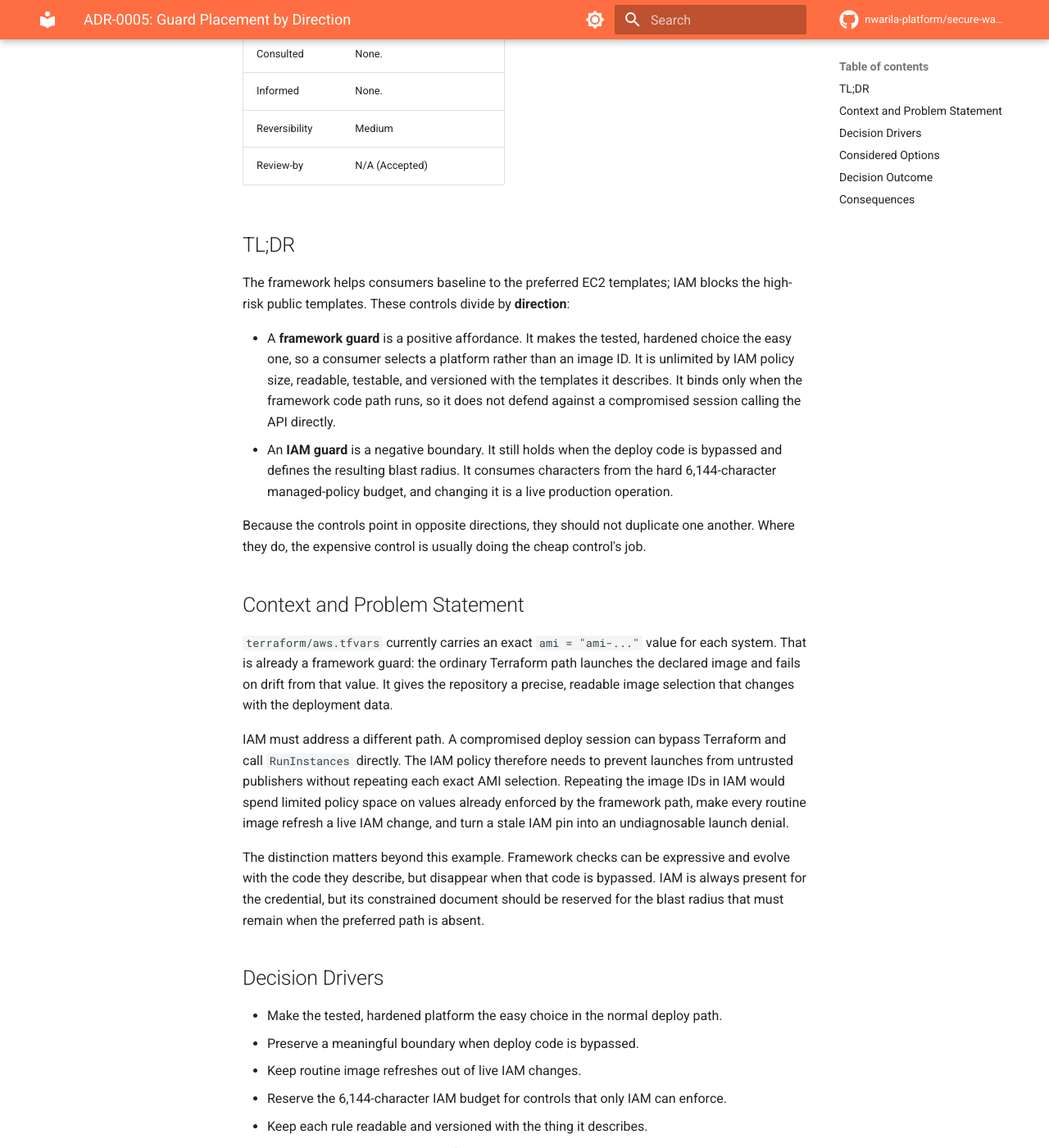
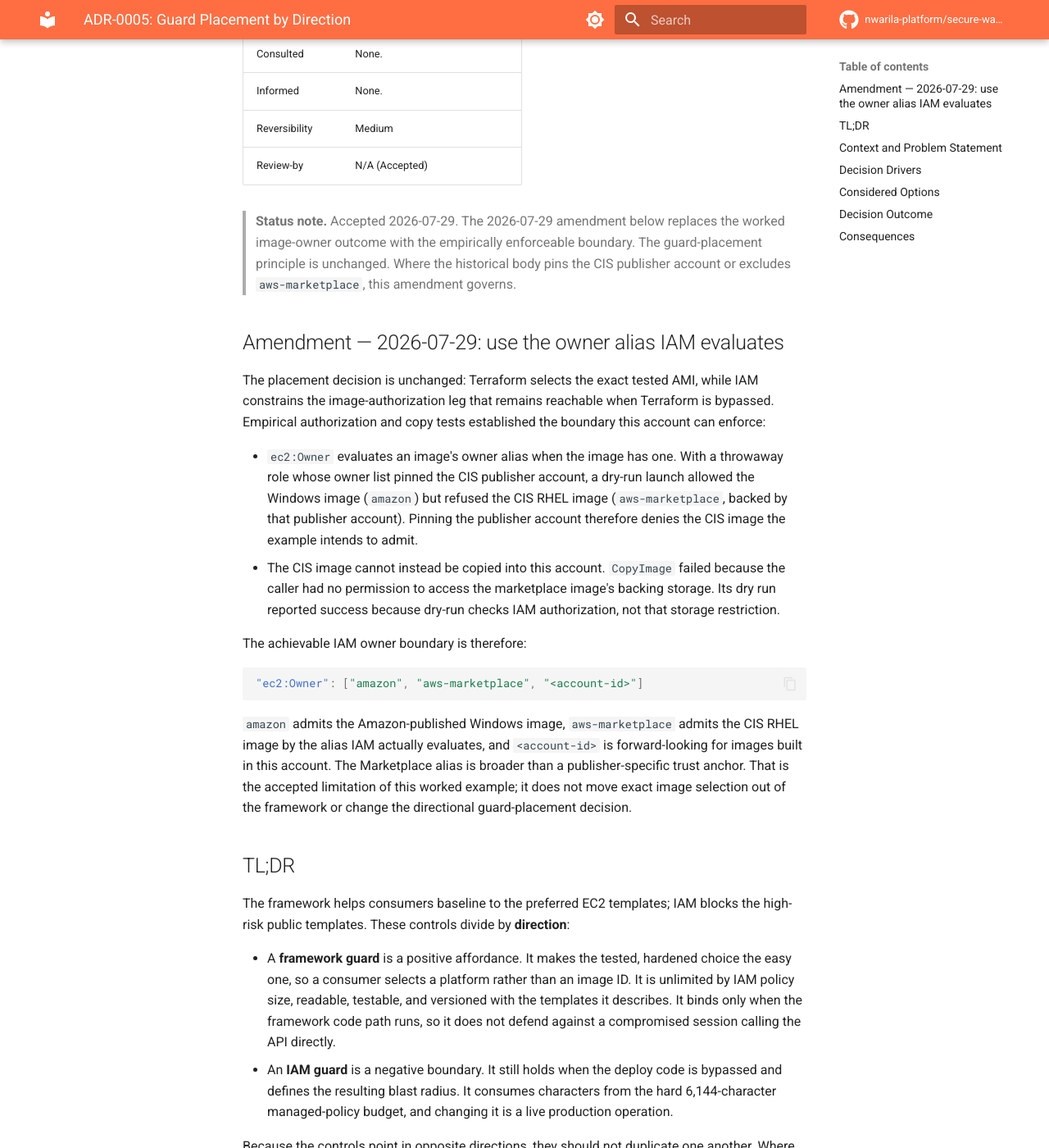
Before and after one commit to nwarila-platform/secure-wazuh, an MkDocs documentation site: the page built from docs/decision-records/repo/0005-guard-placement-by-direction.md, in a window 1280 px wide and 1400 px high, scrolled down 412 px. Shown: the whole window at 82% size. Built offline with MkDocs 1.6.1 and Material for MkDocs 9.7.7, drawn with Linux system fonts in a browser that asks for light colours; comment, search, counter and statistics services are not loaded; some of the changed text lies outside the part shown.

Commit message:
docs: make every live-state claim match the account it describes
A committed policy statement was found this week to have never been applied, and the
record built on it misled two decisions. This pass checked every live-state claim in
the documentation against a snapshot of the account, in both directions, and corrects
what drifted.

ADR-0005's worked example is amended: ec2:Owner evaluates an image's owner alias when
it has one, so pinning a marketplace publisher's account id denies the very image it
names, and the marketplace image cannot be copied into the account. The list that is
actually live is amazon, aws-marketplace, and this account. The placement principle is
unchanged; the amendment records the evidence so the abandoned narrowing is not
re-attempted from the same reasoning.

The admin risk acceptance now states its compensating control precisely. The bundle,
RPM and MSI digests are committed in repositories; the dashboard listener pair's
digests are sidecars in the same admin-writable prefix, so sidecar verification does
not survive an admin-role compromise. The residual is recorded as it is.

The bucket-policy inspection statement gains the aws:ResourceAccount condition every
other S3 allow already carries, restoring that invariant as a checkable property. The
root README stops describing a retired workflow job, ADR-0004's amendment names the
one workflow that exports the bucket, the policy size table is recomputed, the
dashboard object sizes are stated from the bucket rather than estimated, and both
roles' session durations are documented.

````diff
--- a/docs/decision-records/repo/0005-guard-placement-by-direction.md
+++ b/docs/decision-records/repo/0005-guard-placement-by-direction.md
@@ -1,15 +1,46 @@
 # ADR-0005: Guard Placement by Direction
 
-| Field          | Value                           |
-| -------------- | ------------------------------- |
-| Status         | Accepted                        |
-| Date           | 2026-07-29                      |
-| Authors        | Smarter > Harder (@NWarila)     |
-| Decision-maker | Smarter > Harder (@NWarila)     |
-| Consulted      | None.                           |
-| Informed       | None.                           |
-| Reversibility  | Medium                          |
-| Review-by      | N/A (Accepted)                  |
+| Field          | Value                                                   |
+| -------------- | ------------------------------------------------------- |
+| Status         | Accepted (amended 2026-07-29)                           |
+| Date           | 2026-07-29                                              |
+| Authors        | Smarter > Harder (@NWarila)                             |
+| Decision-maker | Smarter > Harder (@NWarila)                             |
+| Consulted      | None.                                                   |
+| Informed       | None.                                                   |
+| Reversibility  | Medium                                                  |
+| Review-by      | N/A (Accepted)                                          |
+
+> **Status note.** Accepted 2026-07-29. The 2026-07-29 amendment below replaces the worked
+> image-owner outcome with the empirically enforceable boundary. The guard-placement principle is
+> unchanged. Where the historical body pins the CIS publisher account or excludes
+> `aws-marketplace`, this amendment governs.
+
+## Amendment — 2026-07-29: use the owner alias IAM evaluates
+
+The placement decision is unchanged: Terraform selects the exact tested AMI, while IAM constrains
+the image-authorization leg that remains reachable when Terraform is bypassed. Empirical
+authorization and copy tests established the boundary this account can enforce:
+
+- `ec2:Owner` evaluates an image's owner alias when the image has one. With a throwaway role whose
+  owner list pinned the CIS publisher account, a dry-run launch allowed the Windows image
+  (`amazon`) but refused the CIS RHEL image (`aws-marketplace`, backed by that publisher account).
+  Pinning the publisher account therefore denies the CIS image the example intends to admit.
+- The CIS image cannot instead be copied into this account. `CopyImage` failed because the caller
+  had no permission to access the marketplace image's backing storage. Its dry run reported
+  success because dry-run checks IAM authorization, not that storage restriction.
+
+The achievable IAM owner boundary is therefore:
+
+```json
+"ec2:Owner": ["amazon", "aws-marketplace", "<account-id>"]
+```
+
+`amazon` admits the Amazon-published Windows image, `aws-marketplace` admits the CIS RHEL image by
+the alias IAM actually evaluates, and `<account-id>` is forward-looking for images built in this
+account. The Marketplace alias is broader than a publisher-specific trust anchor. That is the
+accepted limitation of this worked example; it does not move exact image selection out of the
+framework or change the directional guard-placement decision.
 
 ## TL;DR
 
````
Also changed, not shown: README.md (+11 -15 lines), docs/decision-records/repo/0004-runtime-derived-account-id-for-s3-bucket.md (+5 -3 lines), docs/reference/aws-iam/README.md (+34 -14 lines), docs/reference/aws-iam/policies/secure-wazuh_deploy-discovery-iam.json (+6 -1 lines).
